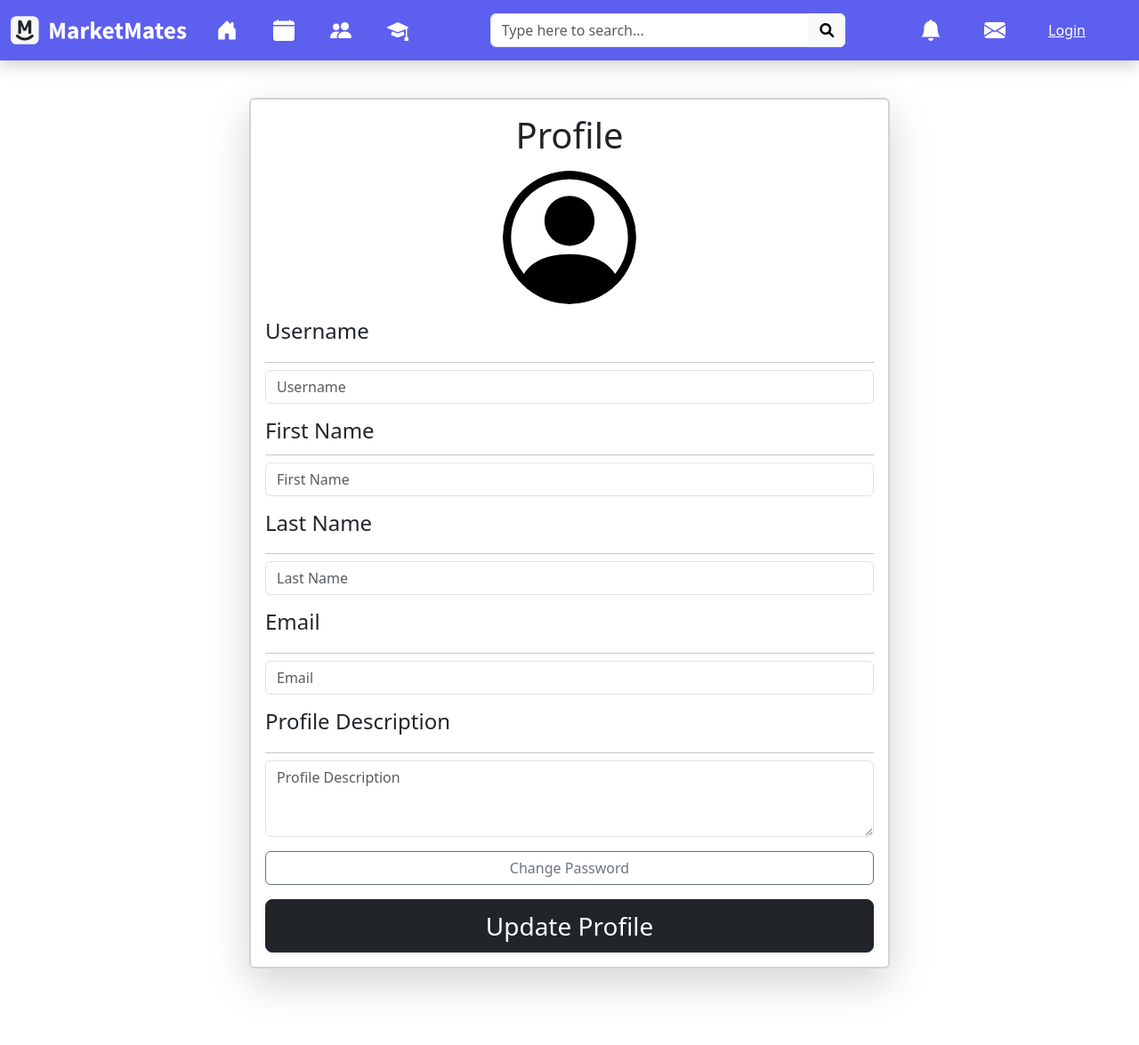
After one commit to J-Jullaphong/marketmates, a Django app: template marketmates/templates/marketmates/profile.html in a window 1280 px wide. The commit adds this page. Shown: the whole page at 89% size. Run offline with Django 4.2, Linux system fonts and the light colour scheme; the template is opened without the code that fills it: values that come from a table or form of the project are taken from there, others are empty; some libraries are stand-ins or nearby versions.

Commit message:
Implement Profile view

```diff
--- a/marketmates/forms/__init__.py
+++ b/marketmates/forms/__init__.py
@@ -1,3 +1,4 @@
 from .expert_registration_form import ExpertRegistrationForm
 from .user_registration_form import UserRegistrationForm
 from .comment_form import CommentForm
+from .profile_form import ProfileForm
--- /dev/null
+++ b/marketmates/forms/profile_form.py
@@ -0,0 +1,117 @@
+from django import forms
+from django.core.exceptions import ValidationError
+from django.contrib.auth import authenticate
+from django.contrib.auth.password_validation import validate_password
+from django.utils.html import escape
+from ..models import User
+
+
+class ProfileForm(forms.ModelForm):
+    """Form for updating user profile information with enhanced validation and input escaping."""
+    current_password = forms.CharField(
+        label="Current Password",
+        widget=forms.PasswordInput(attrs={
+            'placeholder': 'Current Password',
+            'class': 'form-control'
+        }),
+        required=False
+    )
+
+    new_password1 = forms.CharField(
+        label="New Password",
+        widget=forms.PasswordInput(attrs={
+            'placeholder': 'New Password',
+            'class': 'form-control'
+        }),
+        required=False,
+        validators=[validate_password]
+    )
+
+    new_password2 = forms.CharField(
+        label="Confirm New Password",
+        widget=forms.PasswordInput(attrs={
+            'placeholder': 'Confirm New Password',
+            'class': 'form-control'
+        }),
+        required=False,
+        validators=[validate_password]
+    )
+
+    class Meta:
+        model = User
+        fields = ['username', 'first_name', 'last_name', 'email', 'profile_description', 'profile_picture']
+        labels = {
+            'username': 'Username',
+            'first_name': 'First Name',
+            'last_name': 'Last Name',
+            'email': 'Email',
+            'profile_description': 'Profile Description',
+            'profile_picture': 'Profile Picture',
+        }
+        widgets = {
+            'username': forms.TextInput(attrs={'placeholder': 'Username'}),
+            'first_name': forms.TextInput(attrs={'placeholder': 'First Name'}),
+            'last_name': forms.TextInput(attrs={'placeholder': 'Last Name'}),
+            'email': forms.EmailInput(attrs={'placeholder': 'Email'}),
+            'profile_description': forms.Textarea(attrs={'placeholder': 'Profile Description', 'rows': 3}),
+            'profile_picture': forms.ClearableFileInput(attrs={'accept': 'image/*'}),
+        }
+
+    def __init__(self, *args, **kwargs):
+        super().__init__(*args, **kwargs)
+
+        for field_name in self.fields:
+            self.fields[field_name].help_text = None
+            self.fields[field_name].widget.attrs["class"] = "form-control"
+
+        self.fields['email'].required = True
+        self.fields['username'].required = True
+
+    def clean_email(self):
+        """Validate and escape the email address."""
+        email = self.cleaned_data.get('email')
+        if User.objects.filter(email=email).exclude(pk=self.instance.pk).exists():
+            raise ValidationError("This email is already in use.")
+        return escape(email)
+
+    def clean_username(self):
+        """Validate and escape the username."""
+        username = self.cleaned_data.get('username')
+        if User.objects.filter(username=username).exclude(pk=self.instance.pk).exists():
+            raise ValidationError("This username is already in use.")
+        return escape(username)
+
+    def clean(self):
+        """Perform cross-field validation and escape all string inputs."""
+        cleaned_data = super().clean()
+        current_password = cleaned_data.get('current_password')
+        new_password1 = cleaned_data.get('new_password1')
+        new_password2 = cleaned_data.get('new_password2')
+
+        if current_password:
+            user = authenticate(username=self.instance.username, password=current_password)
+            if not user:
+                raise ValidationError("The current password is incorrect.")
+
+        if new_password1 or new_password2:
+            if new_password1 != new_password2:
+                raise ValidationError("The new passwords do not match.")
+
+        for field_name, value in cleaned_data.items():
+            if isinstance(value, str):
+                cleaned_data[field_name] = escape(value)
+
+        return cleaned_data
+
+    def save(self, commit=True):
+        """Save the user profile with updated password and email."""
+        user = super().save(commit=False)
+        new_password = self.cleaned_data.get('new_password1')
+
+        if new_password:
+            user.set_password(new_password)
+
+        if commit:
+            user.save()
+
+        return user
--- a/marketmates/templates/marketmates/base.html
+++ b/marketmates/templates/marketmates/base.html
@@ -75,10 +75,16 @@
                 <!-- User Profile Dropdown -->
                 <div class="dropdown">
                     <a class="nav-link dropdown-toggle text-white" href="#" role="button" data-bs-toggle="dropdown">
-                        <i class="bi bi-person-circle fs-4"></i>
+                        {% if user.profile_picture %}
+                            <img src="{{ user.profile_picture.url }}" alt="Profile Picture"
+                                 class="rounded-circle" style="width: 40px; height: 40px; object-fit: cover;">
+                        {% else %}
+                            <i class="bi bi-person-circle fs-4"></i>
+                        {% endif %}
+                        <span class="ms-2">{{ user.username }}</span>
                     </a>
                     <ul class="dropdown-menu dropdown-menu-end">
-                        <li><a class="dropdown-item" href="#">Profile</a></li>
+                        <li><a class="dropdown-item" href="{% url "marketmates:profile" %}">Profile</a></li>
                         <li><a class="dropdown-item" href="#">Settings</a></li>
                         <li>
                             <hr class="dropdown-divider">
--- /dev/null
+++ b/marketmates/templates/marketmates/profile.html
@@ -0,0 +1,151 @@
+{% extends "marketmates/base.html" %}
+{% load static %}
+
+{% block content %}
+<div class="container py-3">
+    <div class="row justify-content-center">
+        <div class="col-lg-8">
+            <div class="card shadow-lg border-2">
+                <h1 class="mb-0 pt-3 text-center">Profile</h1>
+                <div class="card-body">
+                    <form method="post" enctype="multipart/form-data" novalidate>
+                        {% csrf_token %}
+
+                        <div class="mb-3 text-center">
+                            <div class="profile-image-container" style="position: relative; display: inline-block; cursor: pointer;">
+                                <img id="profileImage" src="{% if form.profile_picture.value %} {{ form.profile_picture.value.url }} {% else %} {% static "images/person-circle.svg" %} {% endif %}" alt="Profile Picture" class="rounded-circle" width="150" height="150" />
+                                <input type="file" name="profile_picture" id="id_profile_picture" accept="image/*" onchange="document.getElementById('profileImage').src = window.URL.createObjectURL(this.files[0])" style="position: absolute; top: 0; left: 0; width: 100%; height: 100%; opacity: 0; cursor: pointer;">
+                            </div>
+                            <div class="text-danger small">{{ form.profile_picture.errors }}</div>
+                        </div>
+
+                        <div class="mb-3">
+                            <h4><label for="{{ form.username.id_for_label }}" class="form-label mb-1">{{ form.username.label }}</label></h4>
+                            <hr class="mb-2">
+                            {{ form.username }}
+                            <div class="text-danger small">{{ form.username.errors }}</div>
+                        </div>
+
+                        <div class="mb-3">
+                            <h4><label for="{{ form.first_name.id_for_label }}" class="form-label mb-1">{{ form.first_name.label }}</label></h4>
+                            <hr class="my-2">
+                            {{ form.first_name }}
+                            <div class="text-danger small">{{ form.first_name.errors }}</div>
+                        </div>
+
+                        <div class="mb-3">
+                            <h4><label for="{{ form.last_name.id_for_label }}" class="form-label mb-1">{{ form.last_name.label }}</label></h4>
+                            <hr class="mb-2">
+                            {{ form.last_name }}
+                            <div class="text-danger small">{{ form.last_name.errors }}</div>
+                        </div>
+
+                        <div class="mb-3">
+                            <h4><label for="{{ form.email.id_for_label }}" class="form-label mb-1">{{ form.email.label }}</label></h4>
+                            <hr class="mb-2">
+                            {{ form.email }}
+                            <div class="text-danger small">{{ form.email.errors }}</div>
+                        </div>
+
+                        <div class="mb-3">
+                            <h4><label for="{{ form.profile_description.id_for_label }}" class="form-label mb-1">{{ form.profile_description.label }}</label></h4>
+                            <hr class="mb-2">
+                            {{ form.profile_description }}
+                            <div class="text-danger small">{{ form.profile_description.errors }}</div>
+                        </div>
+
+                        <button type="button" class="btn btn-outline-secondary w-100 mb-3" id="togglePasswordFields">
+                            Change Password
+                        </button>
+
+                        <div id="passwordFields" style="display: none;">
+                            <div class="mb-3" id="currentPasswordField" style="display: none;">
+                                <h4><label for="{{ form.current_password.id_for_label }}" class="form-label mb-1">{{ form.current_password.label }}</label></h4>
+                                <hr class="mb-2">
+                                <div class="input-group">
+                                    {{ form.current_password }}
+                                    <button type="button" class="btn btn-outline-secondary" id="toggleCurrentPassword">
+                                        <i class="bi bi-eye-slash" id="currentPasswordIcon"></i>
+                                    </button>
+                                </div>
+                                <div class="text-danger small">{{ form.current_password.errors }}</div>
+                            </div>
+
+                            <div class="mb-3">
+                                <h4><label for="{{ form.new_password1.id_for_label }}" class="form-label mb-1">{{ form.new_password1.label }}</label></h4>
+                                <hr class="mb-2">
+                                <div class="input-group">
+                                    {{ form.new_password1 }}
+                                    <button type="button" class="btn btn-outline-secondary" id="toggleNewPassword1">
+                                        <i class="bi bi-eye-slash" id="passwordIcon1"></i>
+                                    </button>
+                                </div>
+                                <div class="text-danger small">{{ form.new_password1.errors }}</div>
+                            </div>
+
+                            <div class="mb-3">
+                                <h4><label for="{{ form.new_password2.id_for_label }}" class="form-label mb-1">{{ form.new_password2.label }}</label></h4>
+                                <hr class="mb-2">
+                                <div class="input-group">
+                                    {{ form.new_password2 }}
+                                    <button type="button" class="btn btn-outline-secondary" id="toggleNewPassword2">
+                                        <i class="bi bi-eye-slash" id="passwordIcon2"></i>
+                                    </button>
+                                </div>
+                                <div class="text-danger small">{{ form.new_password2.errors }}</div>
+                            </div>
+                        </div>
+
+                        <button type="submit" class="btn btn-dark btn-lg fw-light fs-3 w-100 shadow-sm">Update Profile</button>
+                    </form>
+                </div>
+            </div>
+        </div>
+    </div>
+</div>
+
+<script>
+    const togglePasswordFields = document.querySelector('#togglePasswordFields');
+    const passwordFields = document.querySelector('#passwordFields');
+    const currentPasswordField = document.querySelector('#currentPasswordField');
+
+    togglePasswordFields.addEventListener('click', function () {
+        passwordFields.style.display = passwordFields.style.display === 'none' ? 'block' : 'none';
+        currentPasswordField.style.display = currentPasswordField.style.display === 'none' ? 'block' : 'none';
+    });
+
+    const toggleCurrentPassword = document.querySelector('#toggleCurrentPassword');
+    const currentPasswordFieldInput = document.querySelector('#id_current_password');
+    const currentPasswordIcon = document.querySelector('#currentPasswordIcon');
+
+    toggleCurrentPassword.addEventListener('click', function () {
+        const type = currentPasswordFieldInput.getAttribute('type') === 'password' ? 'text' : 'password';
+        currentPasswordFieldInput.setAttribute('type', type);
+        currentPasswordIcon.classList.toggle('bi-eye');
+        currentPasswordIcon.classList.toggle('bi-eye-slash');
+    });
+
+    const toggleNewPassword1 = document.querySelector('#toggleNewPassword1');
+    const newPasswordField1 = document.querySelector('#id_new_password1');
+    const passwordIcon1 = document.querySelector('#passwordIcon1');
+
+    toggleNewPassword1.addEventListener('click', function () {
+        const type = newPasswordField1.getAttribute('type') === 'password' ? 'text' : 'password';
+        newPasswordField1.setAttribute('type', type);
+        passwordIcon1.classList.toggle('bi-eye');
+        passwordIcon1.classList.toggle('bi-eye-slash');
+    });
+
+    const toggleNewPassword2 = document.querySelector('#toggleNewPassword2');
+    const newPasswordField2 = document.querySelector('#id_new_password2');
+    const passwordIcon2 = document.querySelector('#passwordIcon2');
+
+    toggleNewPassword2.addEventListener('click', function () {
+        const type = newPasswordField2.getAttribute('type') === 'password' ? 'text' : 'password';
+        newPasswordField2.setAttribute('type', type);
+        passwordIcon2.classList.toggle('bi-eye');
+        passwordIcon2.classList.toggle('bi-eye-slash');
+    });
+</script>
+
+{% endblock %}
--- a/marketmates/views/__init__.py
+++ b/marketmates/views/__init__.py
@@ -4,3 +4,4 @@ from .forum_detail_view import ForumDetailView
 from .login_view import LoginView
 from .registration_form_view import RegistrationFormView
 from .unavailable_view import UnavailableView
+from .profile_view import ProfileView
```
Also changed, not shown: marketmates/views/profile_view.py (added, +51 -0 lines), marketmates/static/images/person-circle.svg (added).
